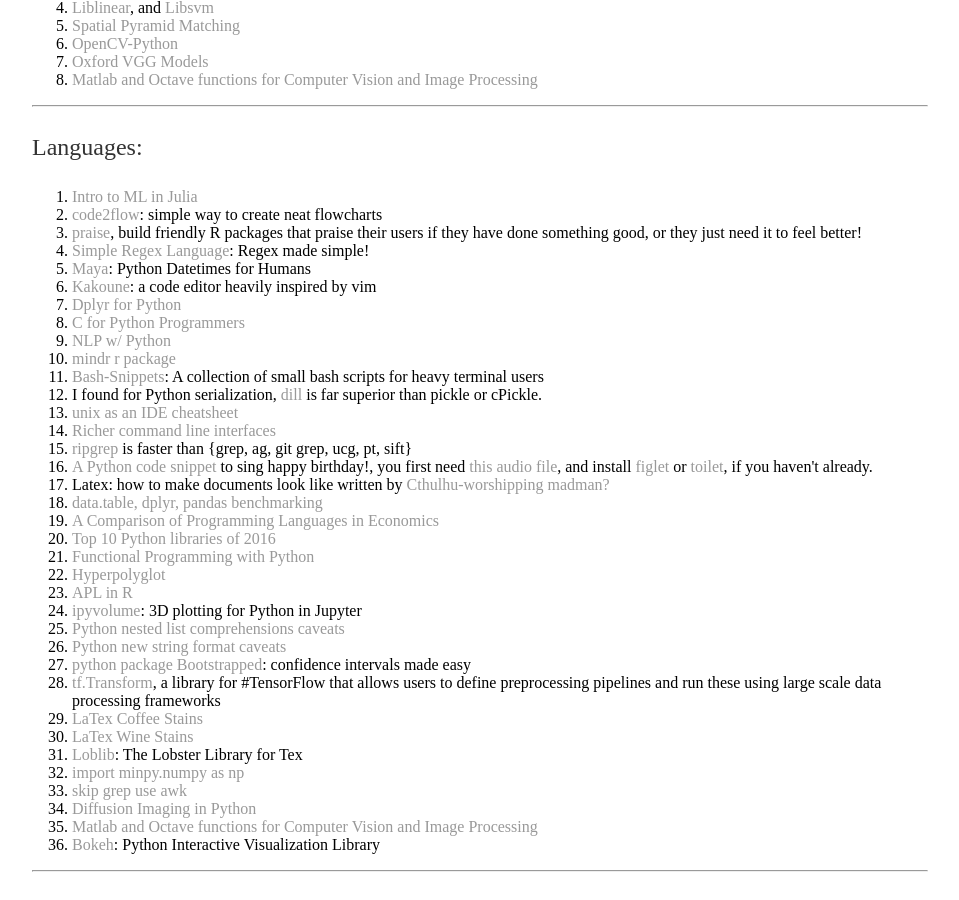
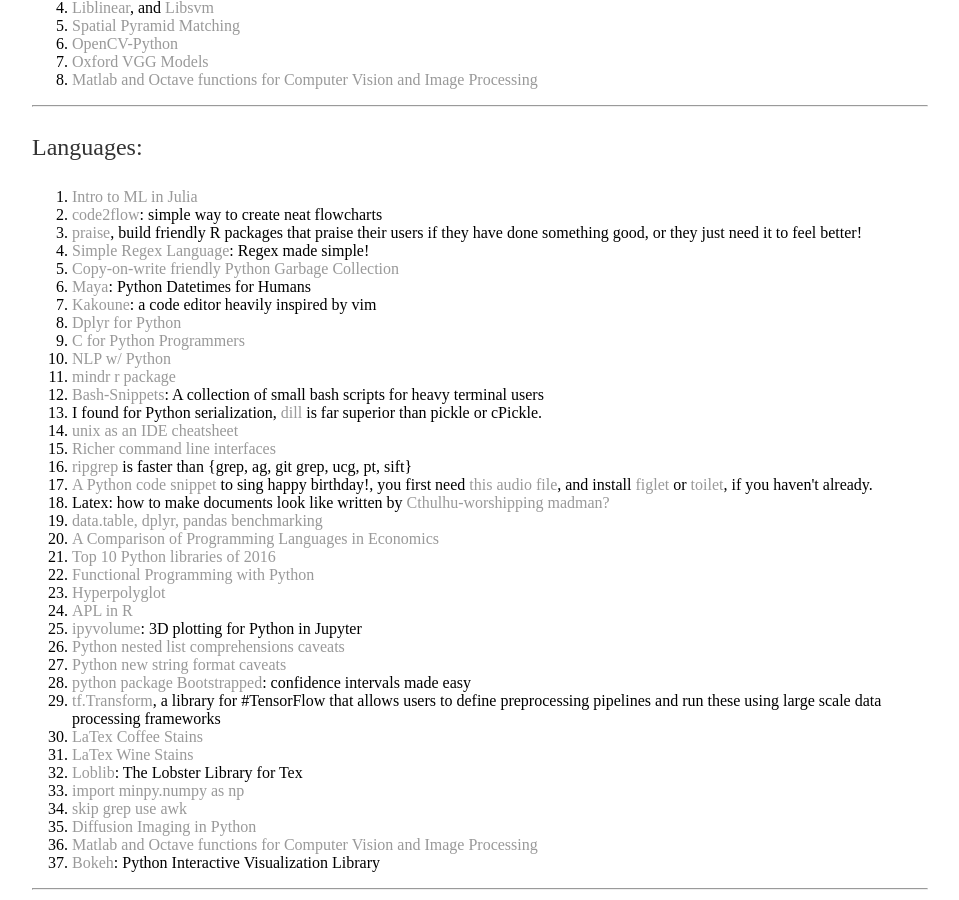
Before and after one commit to shenglih/shenglih.github.io, a Jekyll site: the page built from memo/index.html, in a window 1280 px wide and 900 px high, scrolled down 697 px. Shown: the whole window, without its empty margins (160-1119 px from the left). Built offline with Jekyll 4.4.1, drawn with Linux system fonts in a browser that asks for light colours.

Commit message:
Update index.html

```diff
--- a/memo/index.html
+++ b/memo/index.html
@@ -50,6 +50,7 @@
 		<li><a href="https://code2flow.com"> code2flow</a>: simple way to create neat flowcharts </li>
 		<li><a href="https://cran.r-project.org/web/packages/praise/index.html"> praise</a>, build friendly R packages that praise their users if they have done something good, or they just need it to feel better!</li>
 		<li><a href="https://simple-regex.com/"> Simple Regex Language</a>: Regex made simple!  </li>
+		<li><a href="https://engineering.instagram.com/copy-on-write-friendly-python-garbage-collection-ad6ed5233ddf"> Copy-on-write friendly Python Garbage Collection </a></li>
 		<li><a href="https://www.kennethreitz.org/essays/introducing-maya-datetimes-for-humans"> Maya</a>: Python Datetimes for Humans </li>
 		<li><a href="https://github.com/mawww/kakoune#2-getting-started">Kakoune</a>: a code editor heavily inspired by vim </li>
 		<li><a href="https://github.com/dodger487/dplython"> Dplyr for Python</a></li>
```
